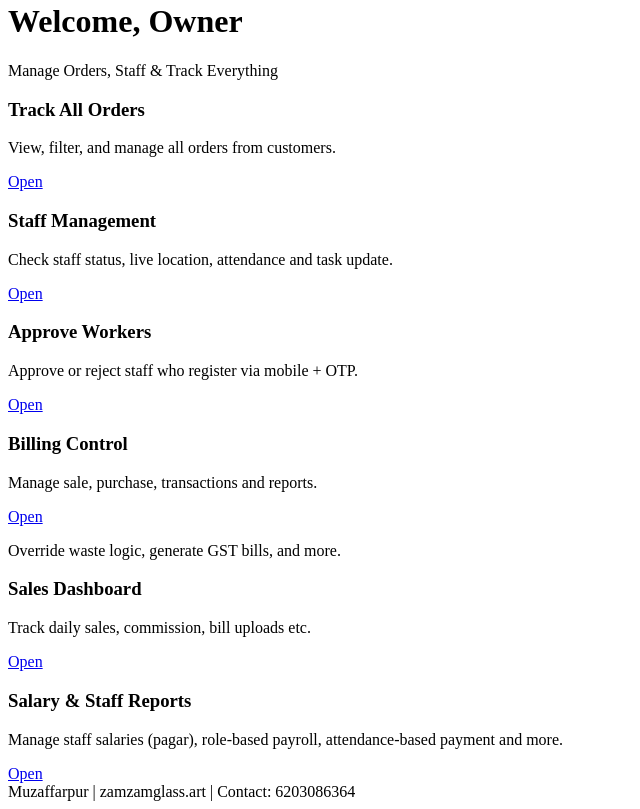
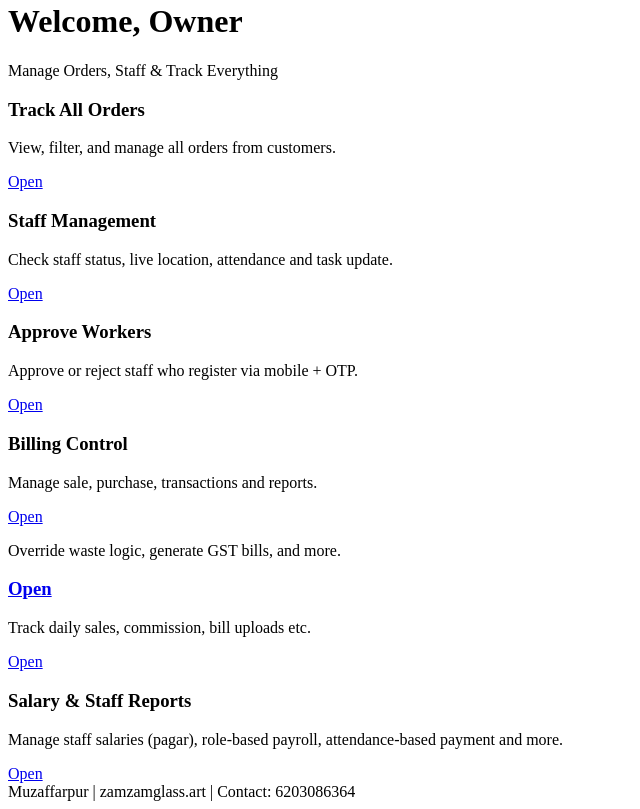
Before and after one commit to ZAMZAMGLASSART/zamzamglassart, a plain HTML site: page owner.html in a window 1280 px wide. Shown: the part 1054-1863 px from the top of the page, without its empty margins (0-640 px from the left). Drawn offline with Linux system fonts and the light colour scheme.

Commit message:
Update owner.html

```diff
--- a/owner.html
+++ b/owner.html
@@ -41,7 +41,7 @@
     </div>
 
     <div class="card">
-      <h3>Sales Dashboard</h3>
+      <h3><a href="sales-dashboard.html">Open</a></h3>
       <p>Track daily sales, commission, bill uploads etc.</p>
       <a href="salesman.html">Open</a>
     </div>
```
